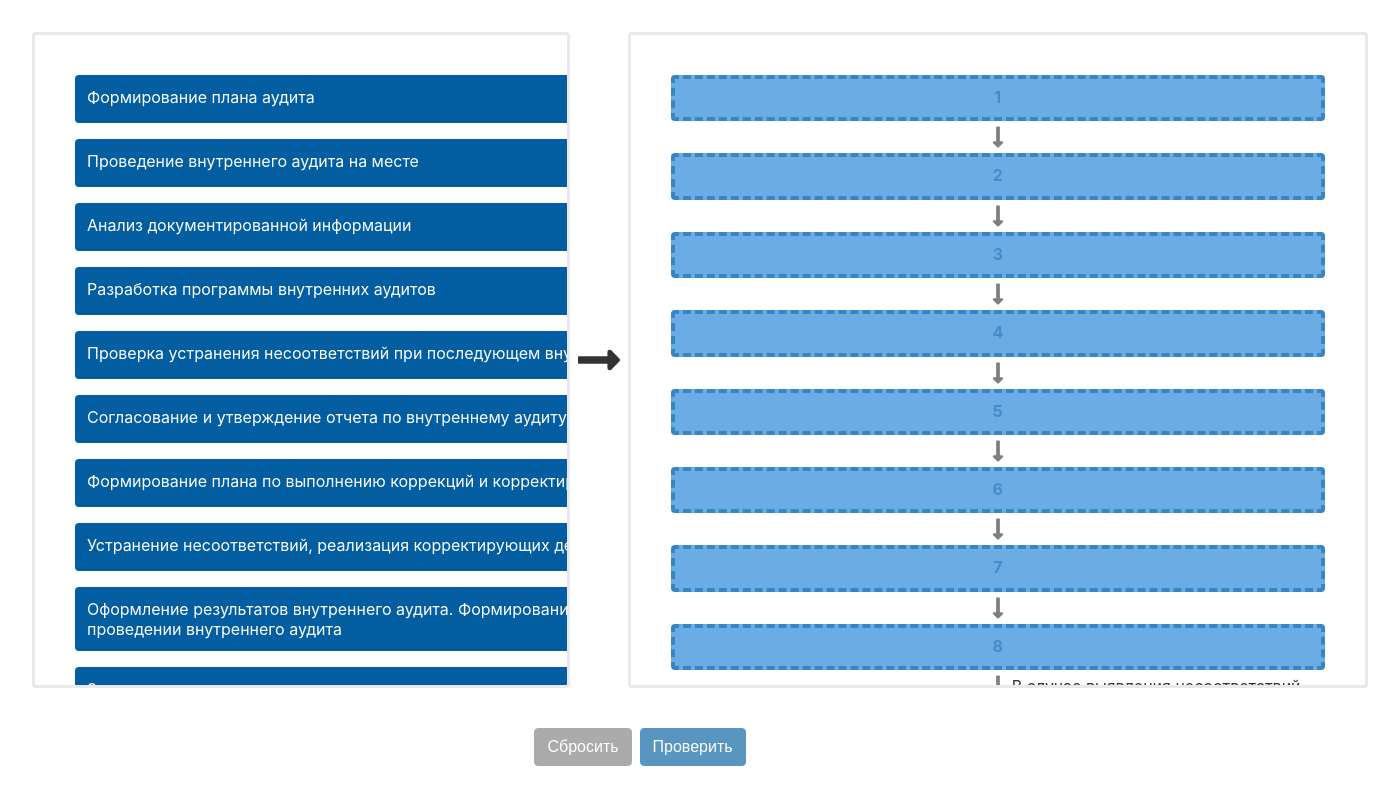
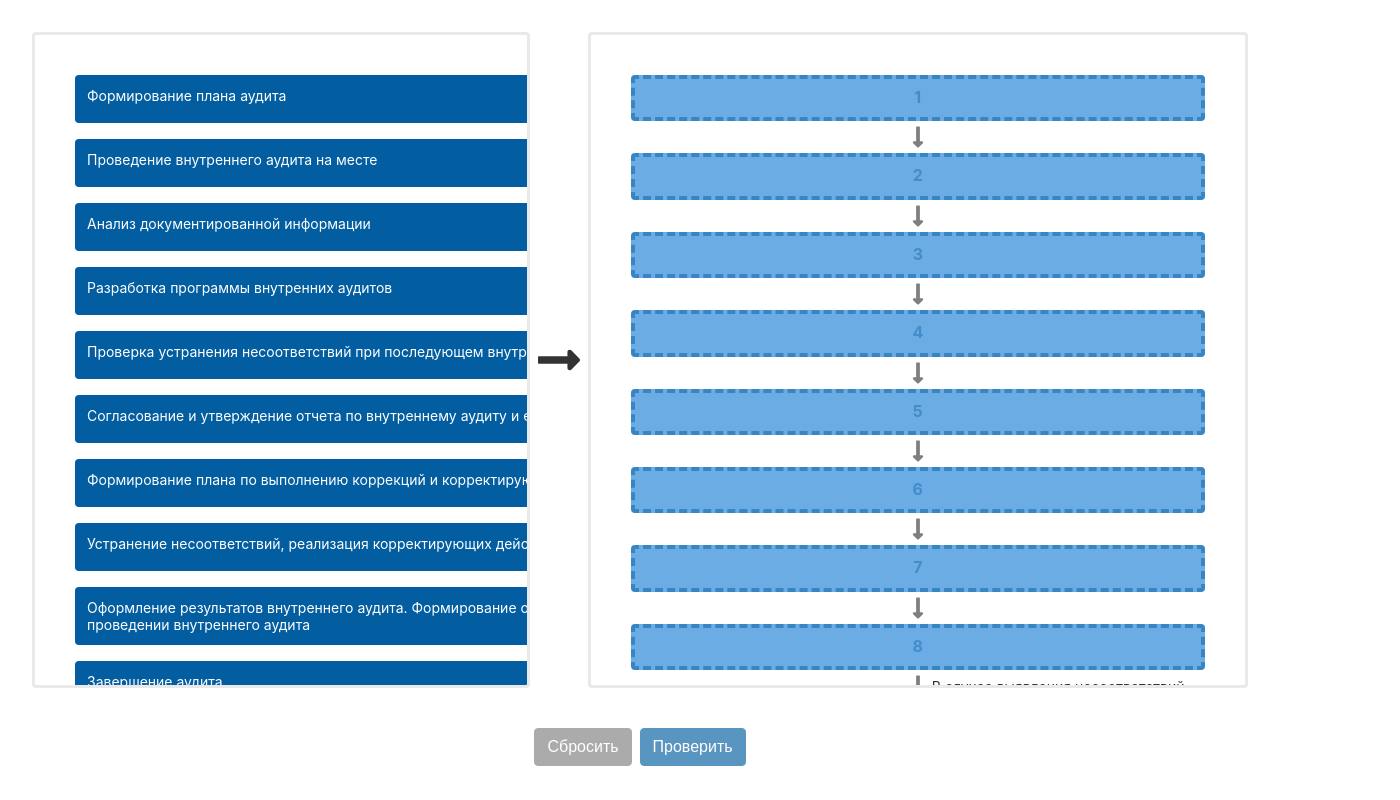
Before and after one commit to SuperDubPro/drag-n-drop-for-kids, a React (Create React App) app: page / in a window 1280 px wide. Shown: the whole page, 1400 px wide, since content can reach past the window. Built offline with nearby package versions, Linux system fonts and the light colour scheme.

Commit message:
fix scale

```diff
--- a/src/components/Droppable/droppable.scss
+++ b/src/components/Droppable/droppable.scss
@@ -2,7 +2,7 @@
 
 .droppable {
 	background: $droppable-bg;
-	width: 39.4rem !important;
+	width: 34.4rem !important;
 	min-height: 1.4rem !important;
 
 	.text {
--- a/src/style/app.scss
+++ b/src/style/app.scss
@@ -4,13 +4,13 @@
 	background-color: $page-bg;
 	display: flex;
 	flex-direction: column;
-	font-size: 16px;
+	font-size: 14px;
 	color: $font;
 }
 
 .lists-container {
 	display: flex;
-	min-width: 1400px;
+	min-width: 80rem;
 	max-height: 90vh;
 
 	.interactive-list {
@@ -22,7 +22,7 @@
 		.interactive-container {
 			.interactive {
 				border-radius: .25rem;
-				width: 40rem;
+				width: 35rem;
 				min-height: 2rem;
 			}
 		}
@@ -35,7 +35,7 @@
 		display: flex;
 		align-items: flex-start;
 		min-width: 24rem;
-		max-width: 54rem;
+		max-width: 38rem;
 
 		.draggable-list-wrapper {
 			display: inherit;
```
Also changed, not shown: 6 other files (tests, documents, lock files or other folders).
